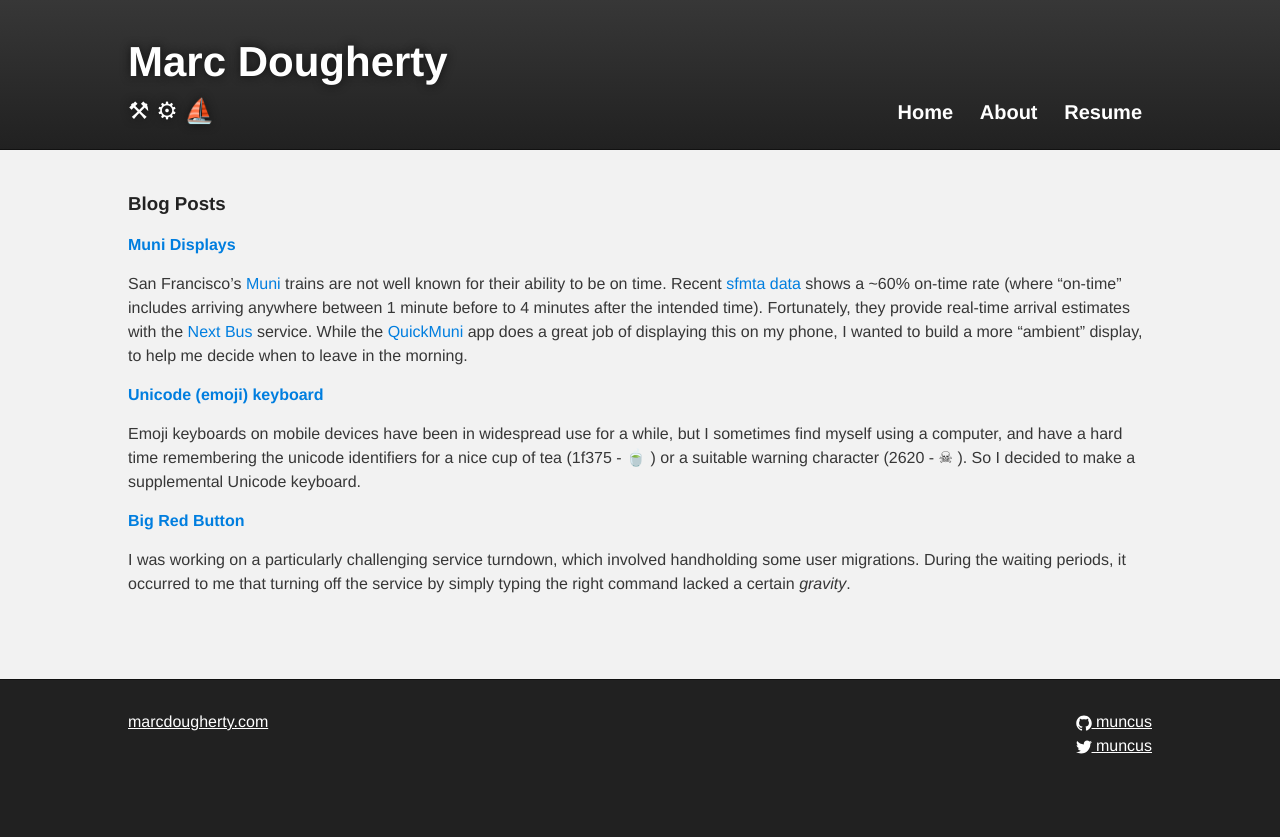
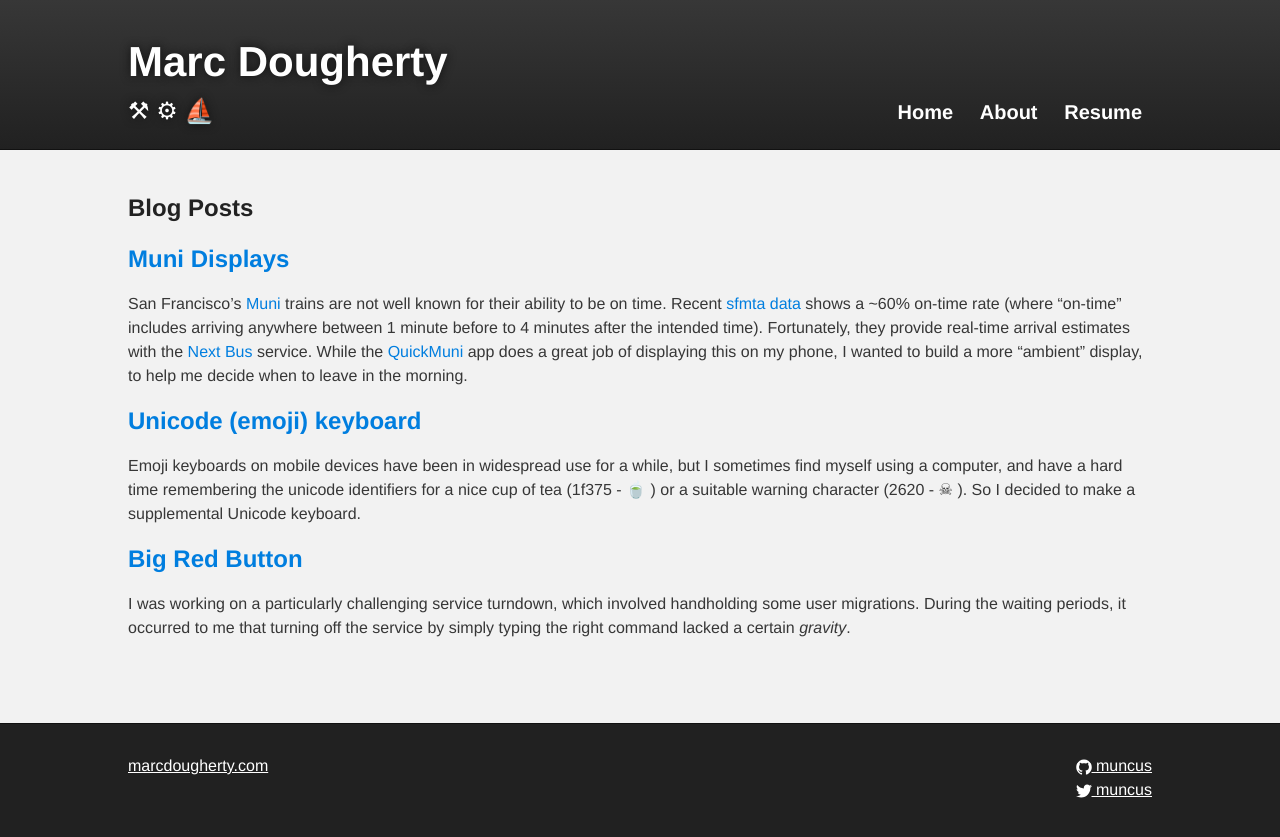
Before and after one commit to marcdougherty/marcdougherty.github.io, a Jekyll site: the page built from index.md, in a window 1280 px wide. Shown: the top 837 px of the page. Built offline with Jekyll 4.4.1, drawn with Linux system fonts in a browser that asks for light colours.

Commit message:
upsize header size on home page

```diff
--- a/index.md
+++ b/index.md
@@ -3,10 +3,10 @@ title: Home
 layout: stock
 ---
 
-### Blog Posts
+# Blog Posts
 
 {% for post in site.posts %}
-#### [{{ post.title }}]({{ post.url }})
+## [{{ post.title }}]({{ post.url }})
   {{ post.excerpt }}
 
 
```
